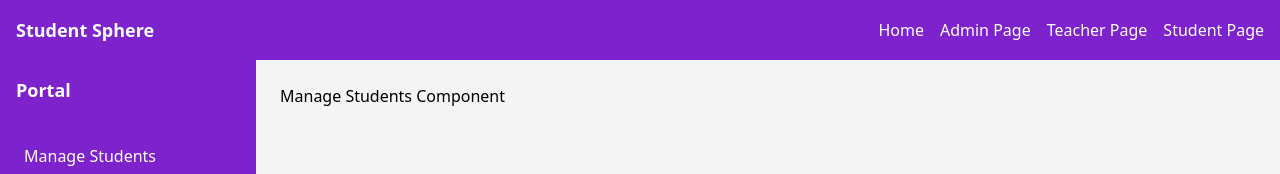
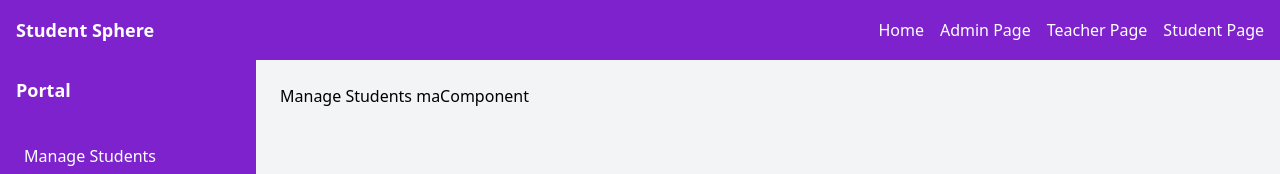
Before and after one commit to Felleria/Stud-App, a React (Vite) app: page /admin/reports in a window 1280 px wide. Shown: the top 174 px of the page. Built offline with nearby package versions, Linux system fonts and the light colour scheme.

Commit message:
updating files

```diff
--- a/src/components/admin/Reports.jsx
+++ b/src/components/admin/Reports.jsx
@@ -1,5 +1,5 @@
 const Reports = () => {
-    return <div>Manage Students Component</div>;
+    return <div>Manage Students maComponent</div>;
   };
 
   export default Reports;
--- a/src/pages/AdminDashboard.jsx
+++ b/src/pages/AdminDashboard.jsx
@@ -1,7 +1,6 @@
-// src/pages/AdminDashboard.jsx
 import Sidebar from '../components/Sidebar';
 import { Outlet } from 'react-router-dom';
-import OverviewSection from '../components/OverviewSection';
+
 
 
 const adminLinks = [
--- a/src/pages/StudentDashboard.jsx
+++ b/src/pages/StudentDashboard.jsx
@@ -1,4 +1,4 @@
-// src/pages/StudentDashboard.jsx
+
 import Sidebar from '../components/Sidebar';
 import { Outlet } from 'react-router-dom';
 
--- a/src/pages/TeacherDashboard.jsx
+++ b/src/pages/TeacherDashboard.jsx
@@ -1,4 +1,4 @@
-// src/pages/TeacherDashboard.jsx
+
 import Sidebar from '../components/Sidebar';
 import { Outlet } from 'react-router-dom';
 
```
